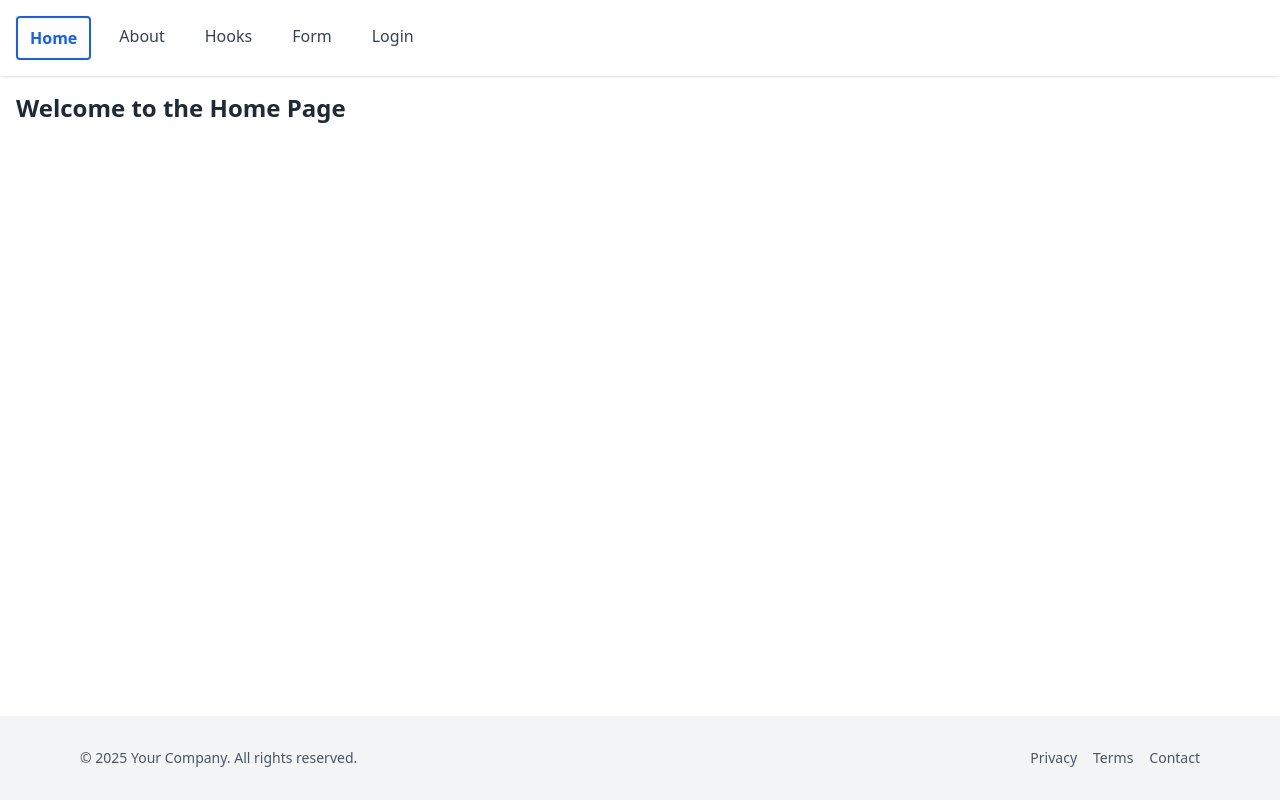
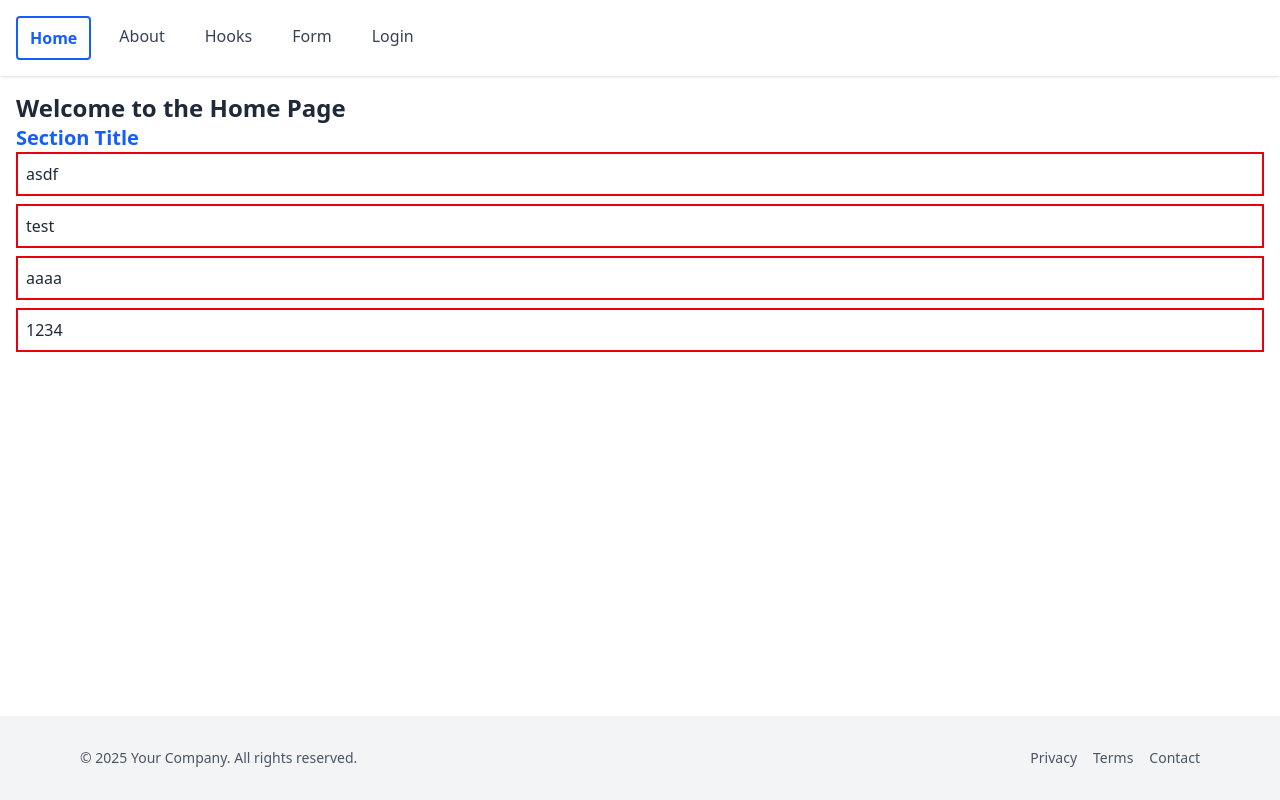
Before and after one commit to TokeHK/react_template, a React (Vite) app: page / in a window 1280 px wide. Built offline with nearby package versions, Linux system fonts and the light colour scheme.

Commit message:
HTitle og STitle til at styre styling på overskrifter

```diff
--- a/src/App.tsx
+++ b/src/App.tsx
@@ -32,7 +32,7 @@ export default function App() {
           </Route>
           {/* regular route end */}
           {/* admin route start */}
-          <Route path="/admin" element={<ProtectedRoute><AdminLayout /></ProtectedRoute>}>
+          <Route path="/admin" element={<ProtectedRoute adminOnly={true}><AdminLayout /></ProtectedRoute>}>
             <Route path="admindashboard" element={<AdminDashboard />} />
             <Route path="adminpage" element={<AdminPage />} />
           </Route>
--- a/src/components/LoadingSpinner.tsx
+++ b/src/components/LoadingSpinner.tsx
@@ -1,9 +1,15 @@
-export default function Spinner() {
+type SpinnerColor = {
+  bg?: string;
+  spinColor?: string;
+}
+
+
+const Spinner: React.FC<SpinnerColor> = ({spinColor, bg}) => {
   return (
-    <div role="status" className="flex justify-center items-center">
+    <div role="status" className="absolute right-1/2 top-1/5 translate-x-1/2">
       <svg
         aria-hidden="true"
-        className="w-8 h-8 text-blue-600 animate-spin"
+        className={`w-12 h-12 animate-spin mx-auto ${spinColor ? `${spinColor}` : 'text-blue-600'}`}
         viewBox="0 0 100 101"
         fill="none"
         xmlns="http://www.w3.org/2000/svg"
@@ -13,7 +19,7 @@ export default function Spinner() {
           C22.3858 100.591 0 78.2051 0 50.5908
           C0 22.9766 22.3858 0.59082 50 0.59082
           C77.6142 0.59082 100 22.9766 100 50.5908Z"
-          fill="#E5E7EB"
+          fill={`${bg ? `${bg}` : ''}`}
         />
         <path
           d="M93.9676 39.0409C96.393 38.4038 97.8624 35.9116
@@ -36,3 +42,5 @@ export default function Spinner() {
     </div>
   );
 }
+
+export default Spinner
--- /dev/null
+++ b/src/components/textComponents/HTitle.tsx
@@ -0,0 +1,13 @@
+type HeadingTitle = {
+  text: string;
+  className?: string;
+  id?: string;
+}
+
+const HTitle: React.FC<HeadingTitle> = ({text, className, id}) => {
+  return (
+    <h1 className={`text-2xl font-bold ${className ? `${className}` : ''}`} id={id}>{text}</h1>
+  )
+}
+
+export default HTitle
--- /dev/null
+++ b/src/components/textComponents/STitle.tsx
@@ -0,0 +1,13 @@
+type SectionTitle = {
+  text: string;
+  className?: string;
+  id?: string;
+}
+
+const STitle: React.FC<SectionTitle> = ({text, className, id}) => {
+  return (
+    <h1 className={`text-xl font-bold ${className ? `${className}` : ''}`} id={id}>{text}</h1>
+  )
+}
+
+export default STitle
--- /dev/null
+++ b/src/components/textComponents/TextContent.tsx
@@ -0,0 +1,31 @@
+type TextContentT = {
+  text1?: string;
+  text2?: string;
+  text3?: string;
+  text4?: string;
+  className?: string;
+  id?: string;
+}
+
+const textClasses = "border p-2"
+
+const TextContent: React.FC<TextContentT> = ({text1, text2, text3, text4, className, id}) => {
+  return (
+    <div className="flex flex-col gap-2">
+      {text1 &&
+        <p className={`${textClasses} ${className ? `${className}` : ''}`} id={id}>{text1}</p>
+      }
+      {text2 &&
+        <p className={`${textClasses} ${className ? `${className}` : ''}`} id={id}>{text2}</p>
+      }
+      {text3 &&
+        <p className={`${textClasses} ${className ? `${className}` : ''}`} id={id}>{text3}</p>
+      }
+      {text4 &&
+        <p className={`${textClasses} ${className ? `${className}` : ''}`} id={id}>{text4}</p>
+      }
+    </div>
+  )
+}
+
+export default TextContent
--- a/src/pages/About.tsx
+++ b/src/pages/About.tsx
@@ -1,3 +1,7 @@
+import HTitle from "../components/textComponents/HTitle";
+
 export default function About() {
-  return <h1 className="text-2xl font-bold">About This Site</h1>;
+  return <>
+    <HTitle text="About" />
+  </>
 }
--- a/src/pages/Form.tsx
+++ b/src/pages/Form.tsx
@@ -4,7 +4,6 @@ import { useForm } from "react-hook-form";
 import type { SubmitHandler } from "react-hook-form";
 import TextFields from "../components/formComponents/TextFields";
 import Button from "../components/formComponents/Button";
-import Checkbox from "../components/formComponents/CheckBox";
 
 import { yupResolver } from "@hookform/resolvers/yup";
 import * as yup from "yup";
@@ -13,7 +12,6 @@ type FormData = {
   name: string;
   age: number;
   email: string;
-  terms?: boolean;
 };
 
 export default function Form() {
@@ -34,10 +32,7 @@ export default function Form() {
       .string()
       .email("Must be a proper email")
       .required("Email is required"),
-    terms: yup
-      .bool()
-      .oneOf([true], 'Must accept terms and services to use our services')
-  })
+    })
 
   const {
     register,
@@ -82,14 +77,6 @@ export default function Form() {
             {errors.email?.message}
           </span>
 
-          <Checkbox
-            label="Accept terms and services"
-            {...register("terms")}
-          />
-           <span className="text-gray-400 text-s">
-            {errors.terms?.message}
-          </span>
-
           <Button />
         </form>
       </div>
--- a/src/pages/Home.tsx
+++ b/src/pages/Home.tsx
@@ -1,5 +1,11 @@
+import HTitle from "../components/textComponents/HTitle";
+import STitle from "../components/textComponents/STitle"
+import TextContent from "../components/textComponents/TextContent";
+
 export default function Home() {
   return <>
-    <h1 className="text-2xl font-bold">Welcome to the Home Page</h1>
+    <HTitle text={"Welcome to the Home Page"} className="" id="FrontPageTitle"/>
+    <STitle text={"Section Title"} id="example_newsletter" className="text-blue-600" />
+    <TextContent text1={"asdf"} text2="test" text3="aaaa" text4="1234" className="border-red-600 border-2"/>
   </>
 }
--- a/src/pages/Hooks.tsx
+++ b/src/pages/Hooks.tsx
@@ -7,6 +7,7 @@ import LoadingSpinner from "../components/LoadingSpinner"
 import { Dropdown } from "../components/DropdownClickOutside";
 import { Modal } from "../components/ModalClickOutside";
 import { useState } from "react";
+import HTitle from "../components/textComponents/HTitle";
 
 export default function Hooks() {
 
@@ -19,7 +20,8 @@ export default function Hooks() {
 
   return (
     <div className="mx-2">
-      <LoadingSpinner />
+      <HTitle text="Hooks" />
+      <LoadingSpinner bg=""/* hex code or red, green etc. */ spinColor=""/* tailwind text-color-number */ />
       <Dropdown button={<p>button click outside to close</p>} children={
         <>
           <p>asdf</p>
--- a/src/pages/Login.tsx
+++ b/src/pages/Login.tsx
@@ -12,8 +12,8 @@ const Login: React.FC = () => {
   const handleLogin = (e: FormEvent<HTMLFormElement>) => {
     e.preventDefault();
 
-    /* lav admincheck med API */
-    const isAdmin = email === "testing@gmail.com";
+    /* lav admincheck med server */
+    const isAdmin = email === "testing@gmail.com"; /* adminEmail */
 
     login({ email: 'testing@gmail.com', password:"12345", isAdmin });
     navigate('/admin/admindashboard');
```
